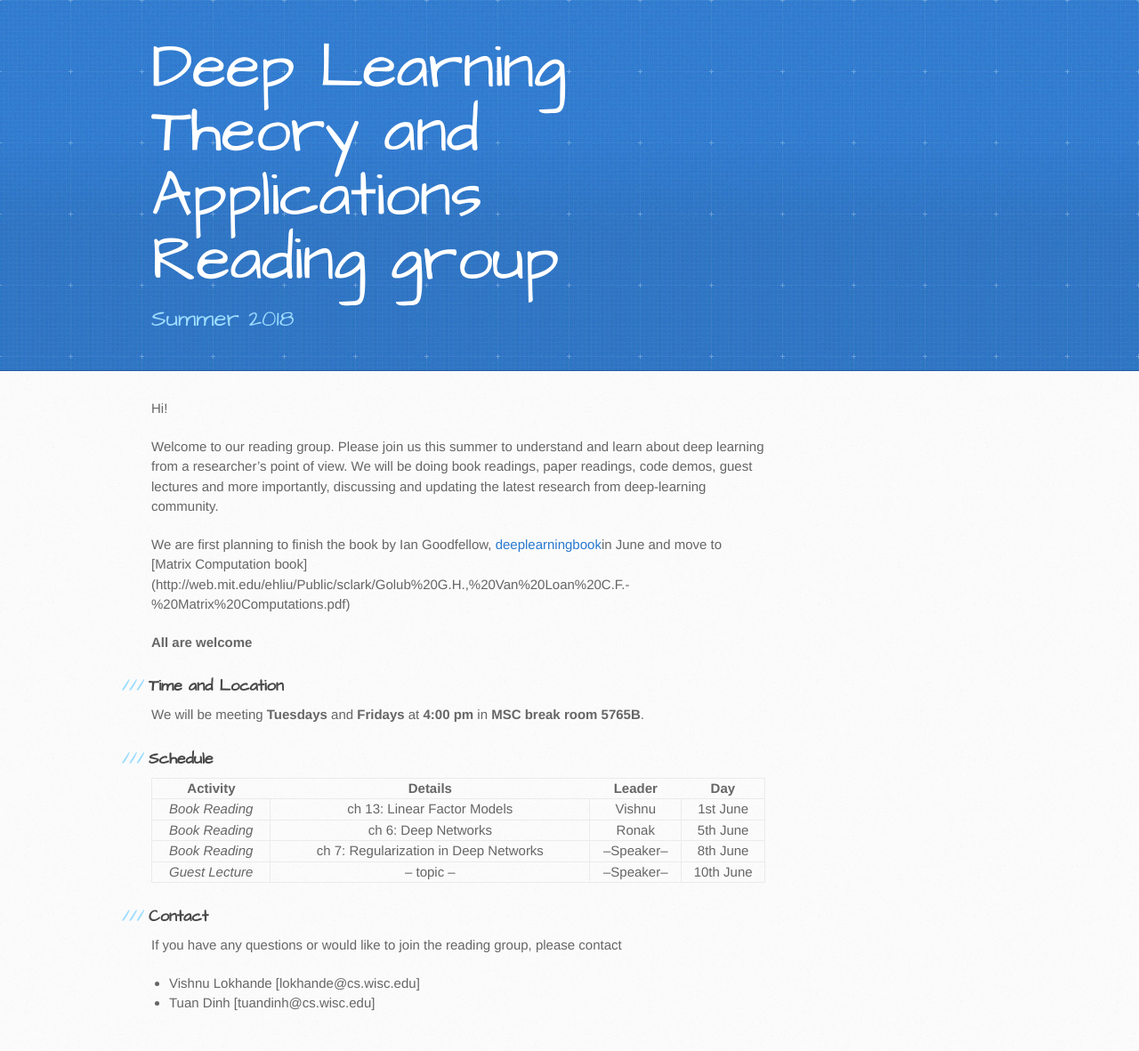
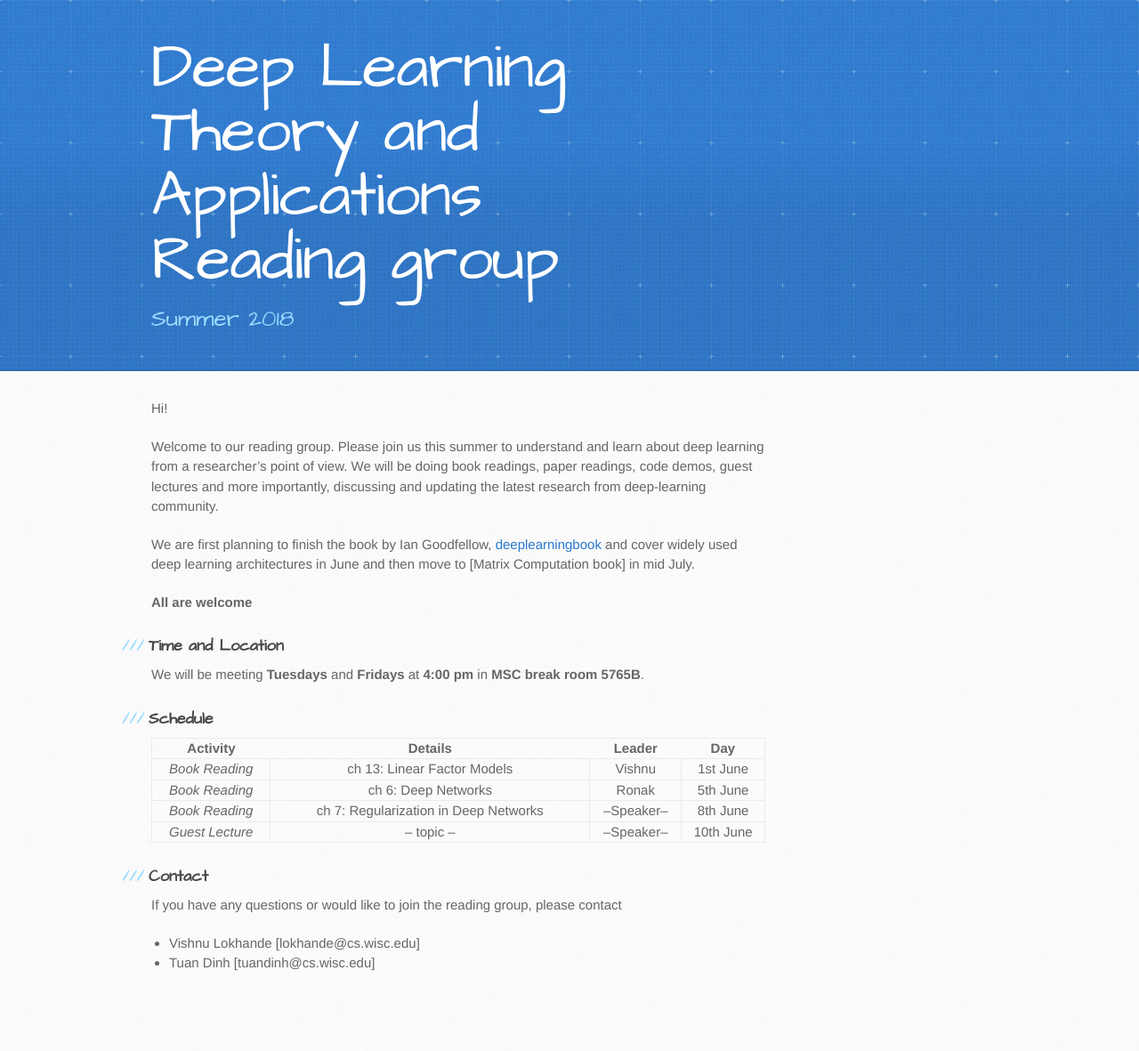
Before and after one commit to tuanqdinh/dlta-reading.github.io, a Jekyll site: the page built from index.md, in a window 1280 px wide. Shown: the whole page at 89% size. Built offline with Jekyll 4.4.1, drawn with Linux system fonts in a browser that asks for light colours; after the commit the page ends 1136 px from its top, so only the background shows below that.

Commit message:
Update index.md
Update plan

```diff
--- a/index.md
+++ b/index.md
@@ -6,7 +6,7 @@ Hi!
 
 Welcome to our reading group. Please join us this summer to understand and learn about deep learning from a researcher's point of view. We will be doing book readings, paper readings, code demos, guest lectures and more importantly, discussing and updating the latest research from deep-learning community.
 
-We are first planning to finish the book by Ian Goodfellow, [deeplearningbook](http://www.deeplearningbook.org/)in June and move to [Matrix Computation book] (http://web.mit.edu/ehliu/Public/sclark/Golub%20G.H.,%20Van%20Loan%20C.F.-%20Matrix%20Computations.pdf)
+We are first planning to finish the book by Ian Goodfellow, [deeplearningbook](http://www.deeplearningbook.org/) and cover widely used deep learning architectures in June and then move to [Matrix Computation book] in mid July.
 
 **All are welcome**
 
```
